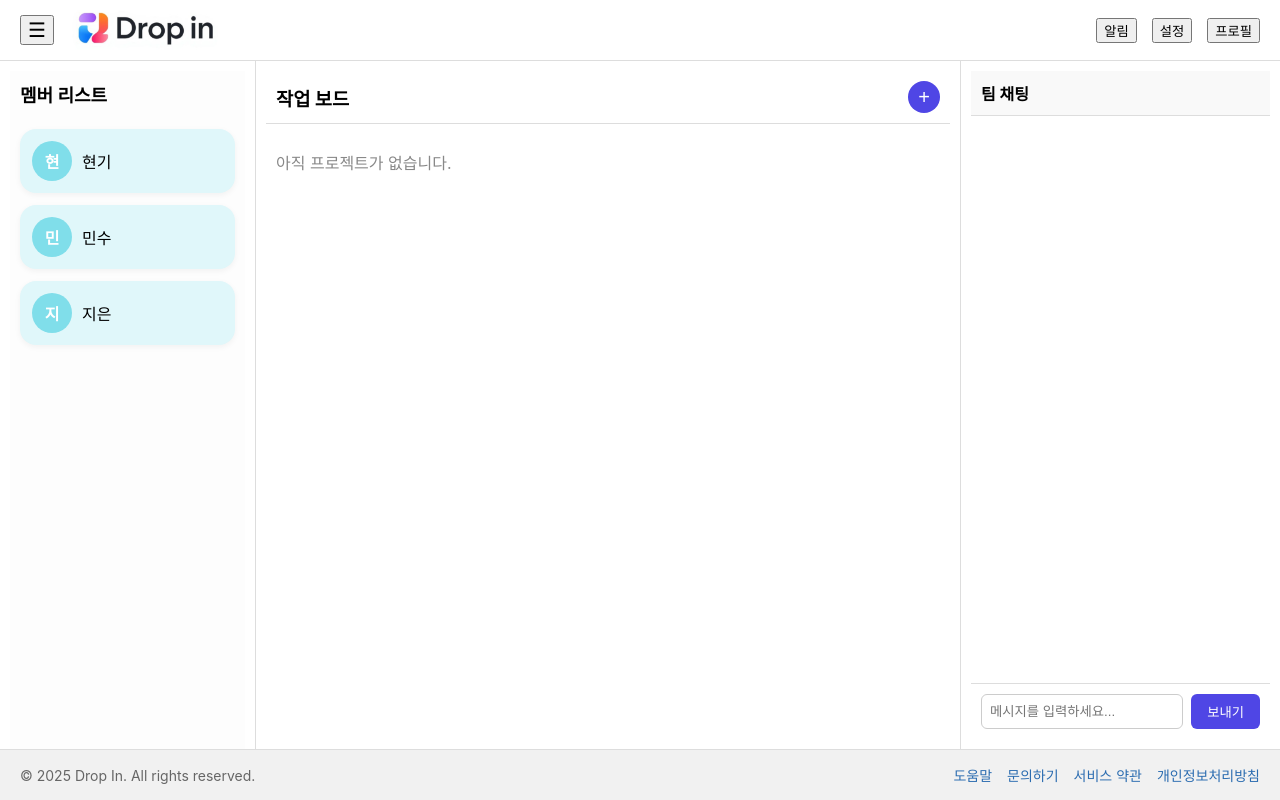
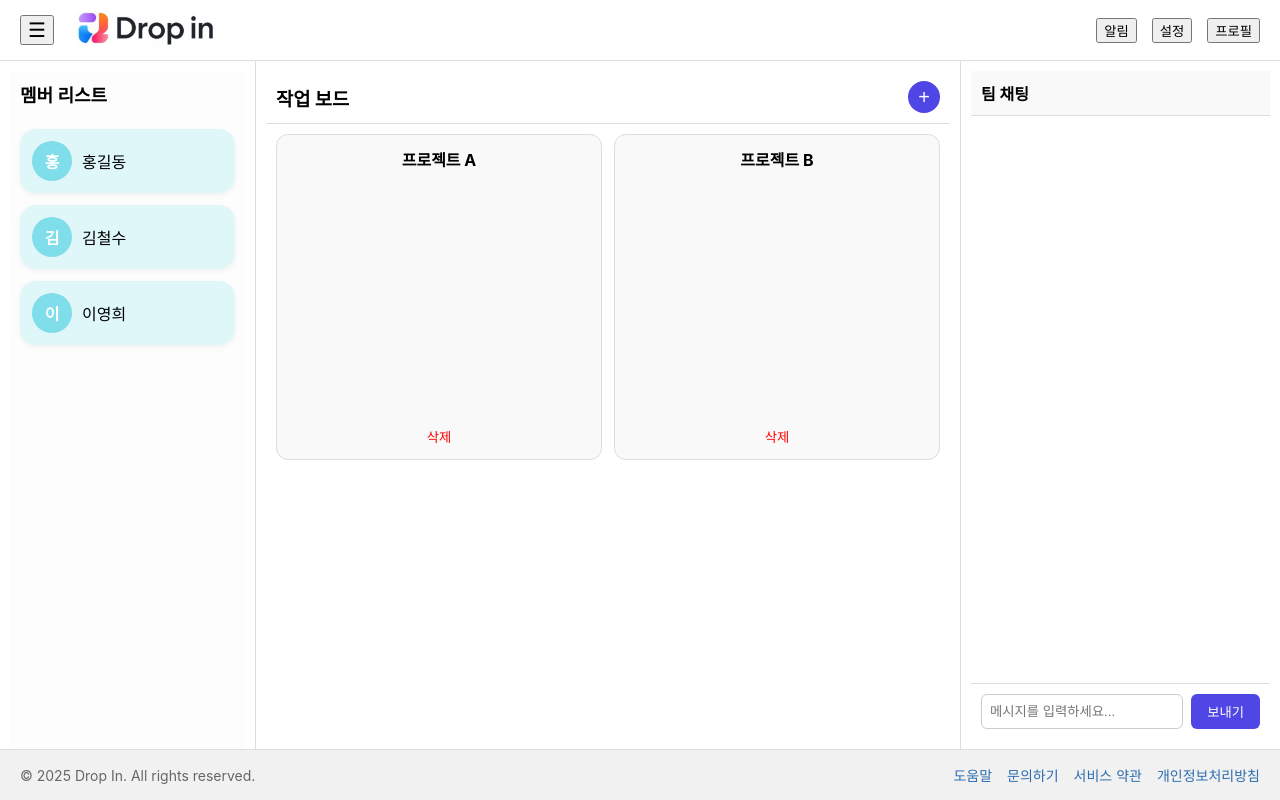
Before and after one commit to choihyunki/TeamCanvas, a React (Create React App) app: page / in a window 1280 px wide. Built offline with nearby package versions, Linux system fonts and the light colour scheme.

Commit message:
drag and drop 구현

```diff
--- a/src/components/TaskBoard.tsx
+++ b/src/components/TaskBoard.tsx
@@ -1,6 +1,31 @@
 import React, { useState } from "react";
 
-const TaskBoard: React.FC = () => {
+interface Member {
+  id: number;
+  name: string;
+}
+
+interface Project {
+  id: number;
+  name: string;
+  members: { id: number; status: string }[]; // 상태 포함
+}
+
+interface Props {
+  projects: Project[];
+  members: Member[];
+  onAddMember: (projectId: number, memberId: number) => void;
+  onUpdateStatus: (projectId: number, memberId: number, status: string) => void; // ✅ 추가
+  onDeleteProject: (projectId: number) => void; // ✅ 삭제도 props로 받기
+}
+
+const TaskBoard: React.FC<Props> = ({
+  projects,
+  members,
+  onAddMember,
+  onUpdateStatus,
+  onDeleteProject,
+}) => {
   const [showModal, setShowModal] = useState(false);
   const [projectName, setProjectName] = useState("");
   const [error, setError] = useState("");
@@ -11,14 +36,29 @@ const TaskBoard: React.FC = () => {
       return;
     }
 
-    console.log("새 프로젝트:", projectName); // DB 연동 자리
+    // 👉 지금은 단순 알림. 나중에 Main에서 onAddProject 내려주면 거기 연결
+    alert(`새 프로젝트 생성: ${projectName}`);
     setProjectName("");
     setError("");
     setShowModal(false);
   };
 
+  const handleDrop = (projId: number, e: React.DragEvent<HTMLDivElement>) => {
+    e.preventDefault();
+    const memberId = parseInt(e.dataTransfer.getData("memberId"), 10);
+    if (!isNaN(memberId)) {
+      onAddMember(projId, memberId);
+    }
+  };
+
   return (
-    <div style={{ height: "100%", display: "flex", flexDirection: "column" }}>
+    <div
+      style={{
+        height: "100%",
+        display: "flex",
+        flexDirection: "column",
+      }}
+    >
       {/* 상단 헤더 */}
       <div
         style={{
@@ -27,6 +67,7 @@ const TaskBoard: React.FC = () => {
           alignItems: "center",
           padding: "10px",
           borderBottom: "1px solid #ddd",
+          flexShrink: 0,
         }}
       >
         <h3 style={{ margin: 0 }}>작업 보드</h3>
@@ -47,9 +88,144 @@ const TaskBoard: React.FC = () => {
         </button>
       </div>
 
-      {/* 실제 작업 보드 내용 */}
-      <div style={{ flex: 1, padding: "10px" }}>
-        <p style={{ color: "#888" }}>아직 프로젝트가 없습니다.</p>
+      {/* 카드 목록 (세로 스크롤 영역) */}
+      <div
+        style={{
+          flex: 1,
+          overflowY: "auto", // ✅ 세로 스크롤
+          padding: "10px",
+          boxSizing: "border-box",
+        }}
+      >
+        {projects.length === 0 ? (
+          <p style={{ color: "#888" }}>아직 프로젝트가 없습니다.</p>
+        ) : (
+          <div
+            style={{
+              display: "grid",
+              gridTemplateColumns:
+                projects.length === 1 ? "1fr" : "repeat(2, 1fr)", // ✅ 1개면 가운데 크게, 2개 이상이면 2열
+              gap: "12px",
+            }}
+          >
+            {projects.map((proj) => (
+              <div
+                key={proj.id}
+                onDragOver={(e) => e.preventDefault()}
+                onDrop={(e) => handleDrop(proj.id, e)}
+                style={{
+                  width: "100%",
+                  aspectRatio: "1 / 1", // ✅ 정사각형 유지
+                  background: "#f9f9f9",
+                  borderRadius: "12px",
+                  border: "1px solid #ddd",
+                  display: "flex",
+                  flexDirection: "column",
+                  justifyContent: "space-between",
+                  padding: "12px",
+                  boxSizing: "border-box",
+                }}
+              >
+                {/* 프로젝트 이름 */}
+                <div style={{ fontWeight: "bold", textAlign: "center" }}>
+                  {proj.name}
+                </div>
+
+                {/* 프로젝트 멤버 카드 */}
+                <div
+                  style={{
+                    display: "flex",
+                    flexWrap: "wrap",
+                    gap: "8px",
+                    marginTop: "8px",
+                  }}
+                >
+                  {proj.members.map((m) => {
+                    const member = members.find((mem) => mem.id === m.id);
+                    if (!member) return null;
+
+                    return (
+                      <div
+                        key={m.id}
+                        style={{
+                          display: "flex",
+                          flexDirection: "column",
+                          alignItems: "center",
+                          padding: "8px",
+                          borderRadius: "12px",
+                          background: "#e0f7fa",
+                          boxShadow: "0 2px 6px rgba(0,0,0,0.05)",
+                          width: "100px",
+                        }}
+                      >
+                        {/* 아바타 */}
+                        <div
+                          style={{
+                            width: "36px",
+                            height: "36px",
+                            borderRadius: "50%",
+                            background: "#80deea",
+                            display: "flex",
+                            alignItems: "center",
+                            justifyContent: "center",
+                            color: "#fff",
+                            fontWeight: "bold",
+                            marginBottom: "6px",
+                          }}
+                        >
+                          {member.name.charAt(0)}
+                        </div>
+
+                        {/* 이름 */}
+                        <div
+                          style={{
+                            fontSize: "14px",
+                            fontWeight: "500",
+                            marginBottom: "4px",
+                          }}
+                        >
+                          {member.name}
+                        </div>
+
+                        {/* 상태 드롭다운 */}
+                        <select
+                          value={m.status}
+                          onChange={(e) =>
+                            onUpdateStatus(proj.id, m.id, e.target.value)
+                          } // ✅ props로 호출
+                          style={{
+                            fontSize: "12px",
+                            padding: "2px 4px",
+                            borderRadius: "6px",
+                          }}
+                        >
+                          <option value="작업전">작업전</option>
+                          <option value="작업중">작업중</option>
+                          <option value="작업후">작업후</option>
+                        </select>
+                      </div>
+                    );
+                  })}
+                </div>
+
+                {/* 삭제 버튼 */}
+                <button
+                  onClick={() =>
+                    alert(`${proj.name} 삭제 (Main에서 연결 필요)`)
+                  }
+                  style={{
+                    border: "none",
+                    background: "transparent",
+                    color: "red",
+                    cursor: "pointer",
+                  }}
+                >
+                  삭제
+                </button>
+              </div>
+            ))}
+          </div>
+        )}
       </div>
 
       {/* 모달창 */}
@@ -85,7 +261,7 @@ const TaskBoard: React.FC = () => {
               value={projectName}
               onChange={(e) => {
                 setProjectName(e.target.value);
-                setError(""); // 입력 중이면 에러 메시지 지움
+                setError("");
               }}
               style={{
                 width: "100%",
@@ -96,7 +272,6 @@ const TaskBoard: React.FC = () => {
                 boxSizing: "border-box",
               }}
             />
-            {/* 에러 메시지 */}
             {error && (
               <div
                 style={{ color: "red", fontSize: "13px", marginBottom: "8px" }}
@@ -104,7 +279,6 @@ const TaskBoard: React.FC = () => {
                 {error}
               </div>
             )}
-
             <div style={{ textAlign: "right" }}>
               <button
                 onClick={() => setShowModal(false)}
--- a/src/pages/Main.tsx
+++ b/src/pages/Main.tsx
@@ -1,30 +1,81 @@
-import React from "react";
+import React, { useState } from "react";
 import Header from "../components/Header";
 import Footer from "../components/Footer";
 import MemberList from "../components/MemberList";
 import TaskBoard from "../components/TaskBoard";
 import ChatBox from "../components/ChatBox";
 
+interface Member {
+  id: number;
+  name: string;
+}
+
+interface Project {
+  id: number;
+  name: string;
+  members: { id: number; status: string }[]; // ✅ 상태 포함
+}
+
 const Main: React.FC = () => {
+  const [members] = useState<Member[]>([
+    { id: 1, name: "홍길동" },
+    { id: 2, name: "김철수" },
+    { id: 3, name: "이영희" },
+  ]);
+
+  const [projects, setProjects] = useState<Project[]>([
+    { id: 101, name: "프로젝트 A", members: [] },
+    { id: 102, name: "프로젝트 B", members: [] },
+  ]);
+
+  const handleAddMemberToProject = (projectId: number, memberId: number) => {
+    setProjects((prev) =>
+      prev.map((proj) =>
+        proj.id === projectId && !proj.members.find((m) => m.id === memberId)
+          ? {
+              ...proj,
+              members: [...proj.members, { id: memberId, status: "작업전" }],
+            } // 기본값 "작업전"
+          : proj
+      )
+    );
+  };
+
+  const handleUpdateMemberStatus = (
+    projectId: number,
+    memberId: number,
+    status: string
+  ) => {
+    setProjects((prev) =>
+      prev.map((proj) =>
+        proj.id === projectId
+          ? {
+              ...proj,
+              members: proj.members.map((m) =>
+                m.id === memberId ? { ...m, status } : m
+              ),
+            }
+          : proj
+      )
+    );
+  };
+
+  const handleDeleteProject = (projectId: number) => {
+    setProjects((prev) => prev.filter((proj) => proj.id !== projectId));
+  };
+
   return (
     <div
       style={{
         display: "flex",
         flexDirection: "column",
         height: "100vh",
+        overflow: "hidden",
       }}
     >
-
       <Header onMenuClick={() => console.log("Menu clicked")} />
 
-      {/* 메인 콘텐츠 (기존 Main 컴포넌트의 내용) */}
-      <div
-        style={{
-          display: "flex",
-          flex: 1, // 헤더와 푸터를 제외한 남은 공간을 모두 차지
-        }}
-      >
-        {/* 멤버 리스트 */}
+      <div style={{ display: "flex", flex: 1, overflow: "hidden" }}>
         <aside
           style={{
             width: "20%",
@@ -34,22 +85,26 @@ const Main: React.FC = () => {
             overflowY: "auto",
           }}
         >
-          <MemberList />
+          <MemberList members={members} />
         </aside>
 
-        {/* 작업 보드 */}
         <main
           style={{
             flex: 1,
             padding: "10px",
             boxSizing: "border-box",
-            overflowY: "auto",
+            overflow: "hidden",
           }}
         >
-          <TaskBoard />
+          <TaskBoard
+            projects={projects}
+            members={members}
+            onAddMember={handleAddMemberToProject}
+            onUpdateStatus={handleUpdateMemberStatus}
+            onDeleteProject={handleDeleteProject}
+          />
         </main>
 
-        {/* 채팅창 */}
         <aside
           style={{
             width: "25%",
@@ -63,7 +118,6 @@ const Main: React.FC = () => {
         </aside>
       </div>
 
-      {/* 푸터 컴포넌트 */}
       <Footer />
     </div>
   );
```
Also changed, not shown: src/components/MemberList.tsx (+23 -15 lines).
